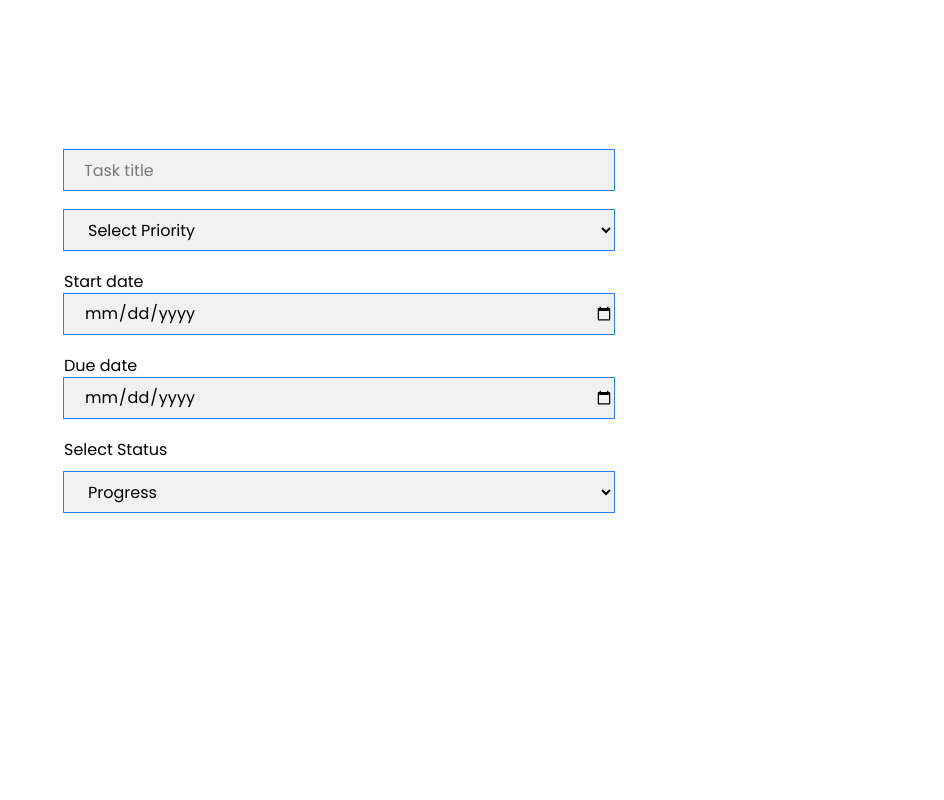
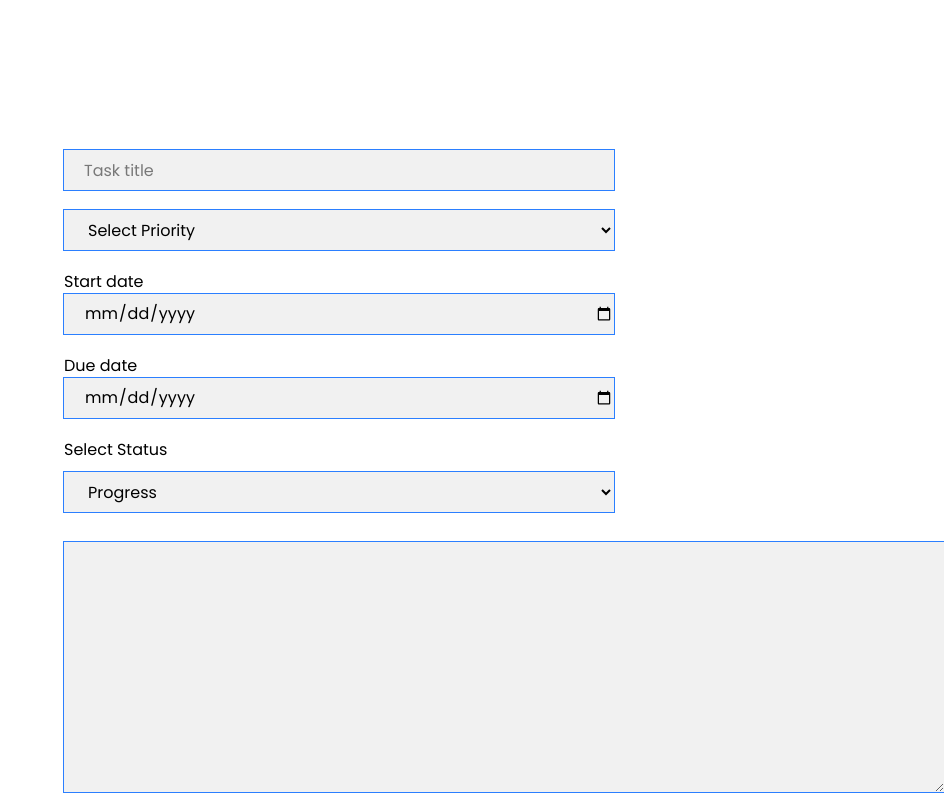
Before and after one commit to Yohanes590/gize-kulu, a Next.js app: page /edit-task/1 in a window 1280 px wide. Shown: the whole page, without its empty margins (336-1280 px from the left). Built offline with nearby package versions, Linux system fonts and the light colour scheme.

Commit message:
text area obj fix

```diff
--- a/app/edit-task/[id]/page.tsx
+++ b/app/edit-task/[id]/page.tsx
@@ -39,6 +39,10 @@ export default function EditTaskInfo() {
                         </div>
                         </div>
 
+                        <div className="each-input-section mt-[20px] flex flex-wrap gap-5">
+                              <textarea className="mt-[10px] pt-[20px] w-[1130px] h-[250px] pl-[20px] outline-1 outline-blue-500 bg-[#f1f1f1]"></textarea>
+</div>
+
                   </div>
         </div>
       </>
```
